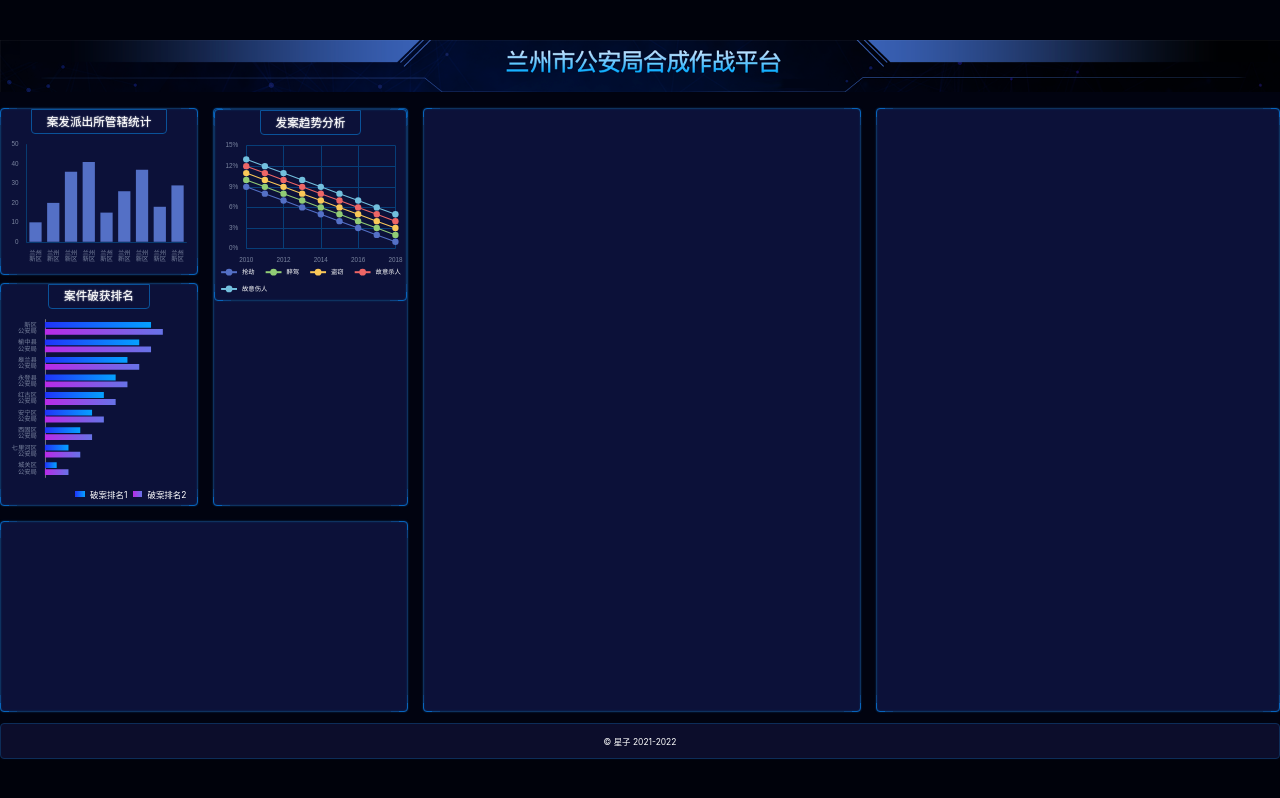
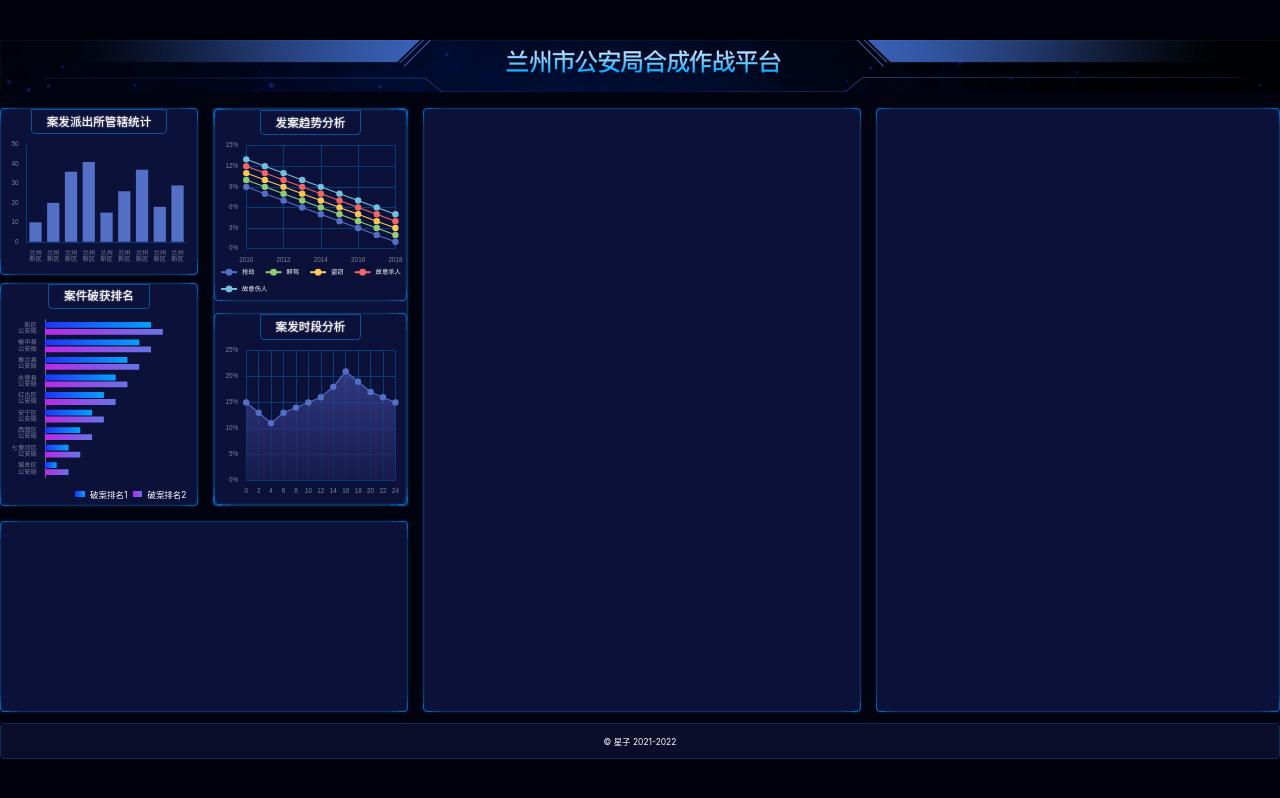
Before and after one commit to EvelynWXY/big-screen-demo-02, a React (Vite) app: page /#/ in a window 1280 px wide. Built offline with nearby package versions, Linux system fonts and the light colour scheme.

Commit message:
制作 Chart4

```diff
--- /dev/null
+++ b/src/components/chart-4.tsx
@@ -0,0 +1,64 @@
+import React, { useEffect, useRef } from "react";
+import * as echarts from "echarts";
+import { createEchartsOptions } from "../shared/create-echarts-options";
+import { px } from "../shared/px";
+
+export const Chart4 = () => {
+  const divRef = useRef(null);
+  useEffect(() => {
+    var myChart = echarts.init(divRef.current);
+    myChart.setOption(
+      createEchartsOptions({
+        xAxis: {
+          type: "category",
+          boundaryGap: false,
+          data: [0, 2, 4, 6, 8, 10, 12, 14, 16, 18, 20, 22, 24],
+          splitLine: { show: true, lineStyle: { color: "#073E78" } },
+          axisTick: { show: false },
+          axisLine: { show: false },
+        },
+        yAxis: {
+          type: "value",
+          splitLine: { lineStyle: { color: "#073E78" } },
+          axisLabel: {
+            formatter(val) {
+              return val * 100 + "%";
+            },
+          },
+        },
+        series: [
+          {
+            name: "故意伤人",
+            type: "line",
+            data: [
+              0.15, 0.13, 0.11, 0.13, 0.14, 0.15, 0.16, 0.18, 0.21, 0.19, 0.17,
+              0.16, 0.15,
+            ],
+            symbol: "circle",
+            symbolSize: px(12),
+            lineStyle: { width: px(2) },
+            areaStyle: {
+              color: new echarts.graphic.LinearGradient(0, 0, 0, 1, [
+                {
+                  offset: 0,
+                  color: "#414a9f",
+                },
+                {
+                  offset: 1,
+                  color: "#1b1d52",
+                },
+              ]),
+            },
+          },
+        ],
+      })
+    );
+  }, []);
+
+  return (
+    <div className="bordered 案发时段">
+      <h2>案发时段分析</h2>
+      <div ref={divRef} className="chart" />
+    </div>
+  );
+};
--- a/src/pages/home.scss
+++ b/src/pages/home.scss
@@ -66,6 +66,9 @@
 
     > .section2 {
       grid-area: box2;
+      display: flex;
+      flex-direction: column;
+      justify-content: space-between;
     }
 
     > .section3 {
@@ -81,7 +84,8 @@
     }
     .管辖统计,
     .破获排名,
-    .发案趋势 {
+    .发案趋势,
+    .案发时段 {
       height: px(315);
       display: flex;
       flex-direction: column;
@@ -101,7 +105,8 @@
         width: 100%;
       }
     }
-    .发案趋势 {
+    .发案趋势,
+    .案发时段 {
       height: px(363);
     }
     .破获排名 {
--- a/src/pages/home.tsx
+++ b/src/pages/home.tsx
@@ -4,6 +4,7 @@
 import { Chart1 } from "../components/chart-1";
 import { Chart2 } from "../components/chart-2";
 import { Chart3 } from "../components/chart-3";
+import { Chart4 } from "../components/chart-4";
 
 export const Home = () => {
   const year = new Date().getFullYear();
@@ -17,6 +18,7 @@
         </section>
         <section className="bordered section2">
           <Chart3 />
+          <Chart4 />
         </section>
         <section className="bordered section3"></section>
         <section className="bordered section4"></section>
```
